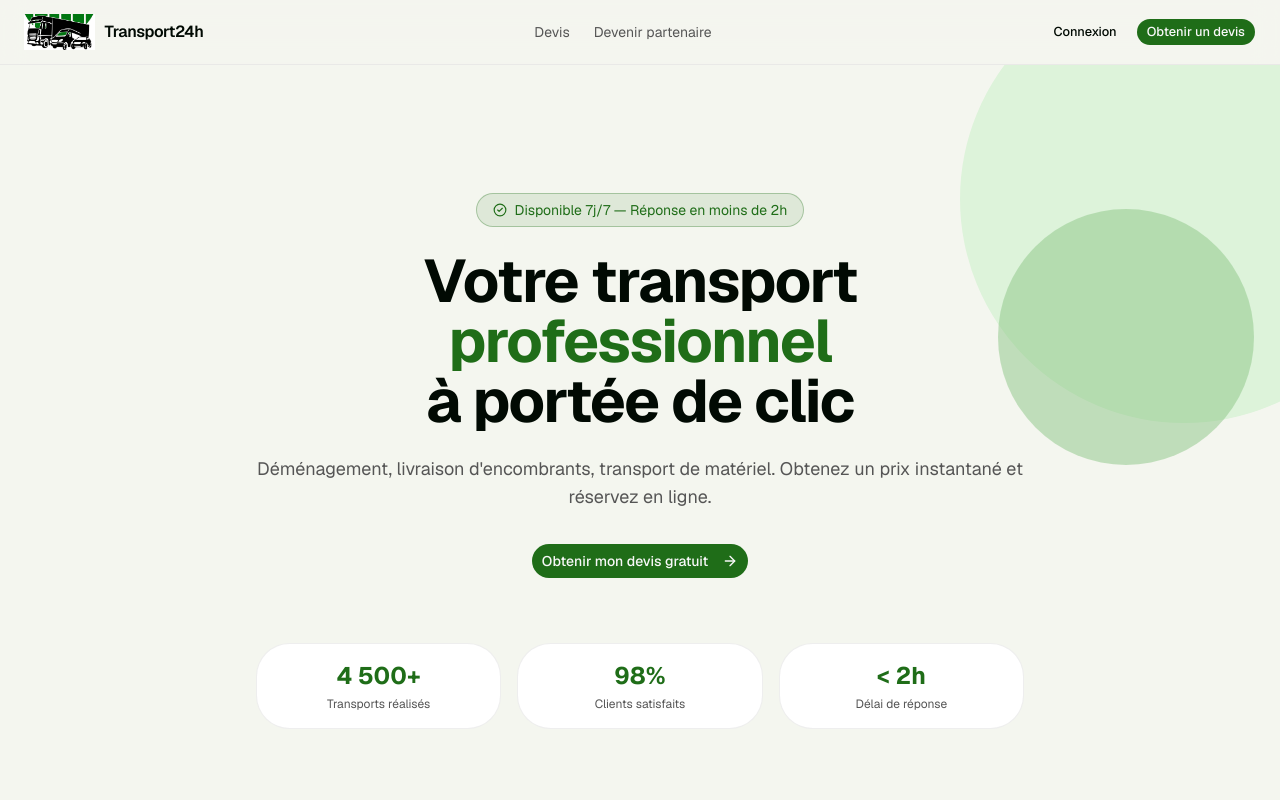
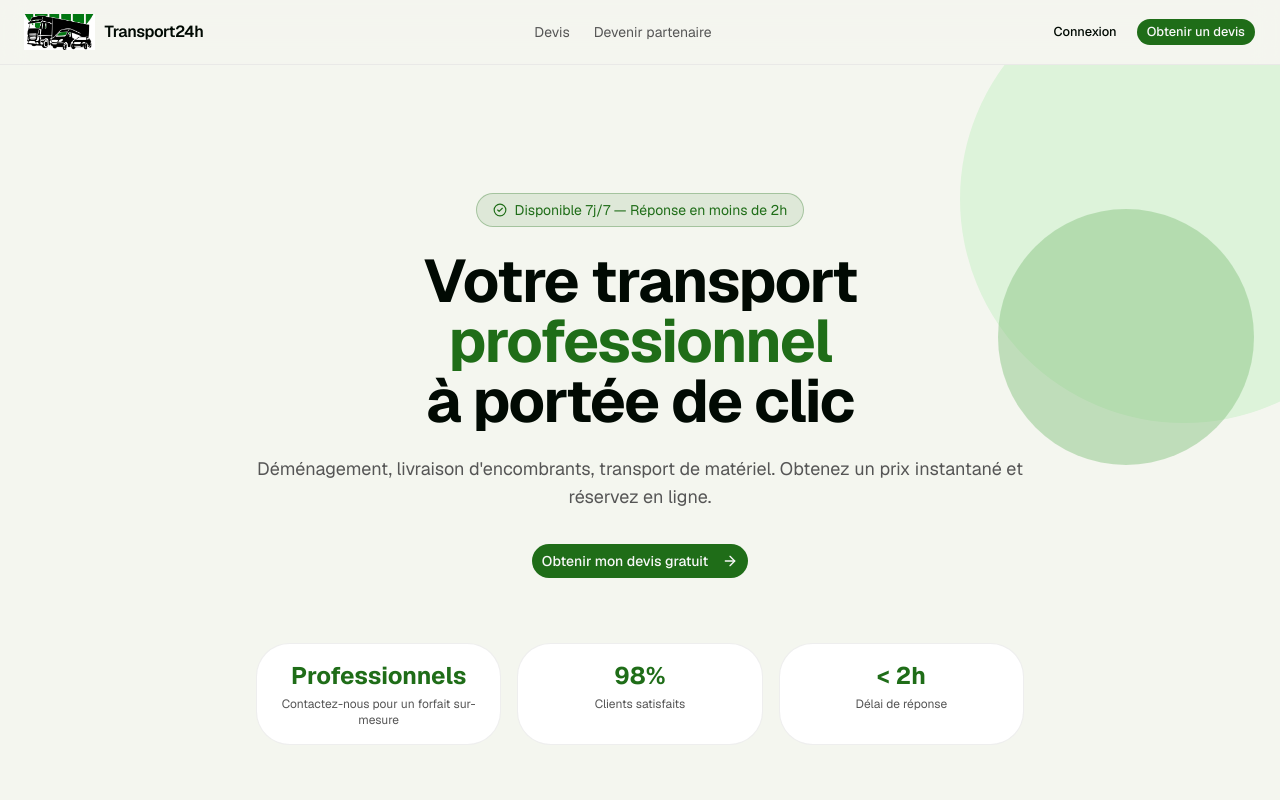
Before and after one commit to Oualid-coder/transport24h-web, a Next.js app: page / in a window 1280 px wide. Shown: the top 800 px of the page. Built offline with nearby package versions, Linux system fonts and the light colour scheme; no server answers.

Commit message:
feat: remplace la stat transport par un teaser offre professionnels

```diff
--- a/app/(client)/page.tsx
+++ b/app/(client)/page.tsx
@@ -117,7 +117,7 @@ export default function HomePage() {
           {/* Stats */}
           <div className="mx-auto mt-16 grid max-w-3xl grid-cols-3 gap-4 text-center">
             {[
-              { value: "4 500+", label: "Transports réalisés" },
+              { value: "Professionnels", label: "Contactez-nous pour un forfait sur-mesure" },
               { value: "98%", label: "Clients satisfaits" },
               { value: "< 2h", label: "Délai de réponse" },
             ].map((s) => (
```
